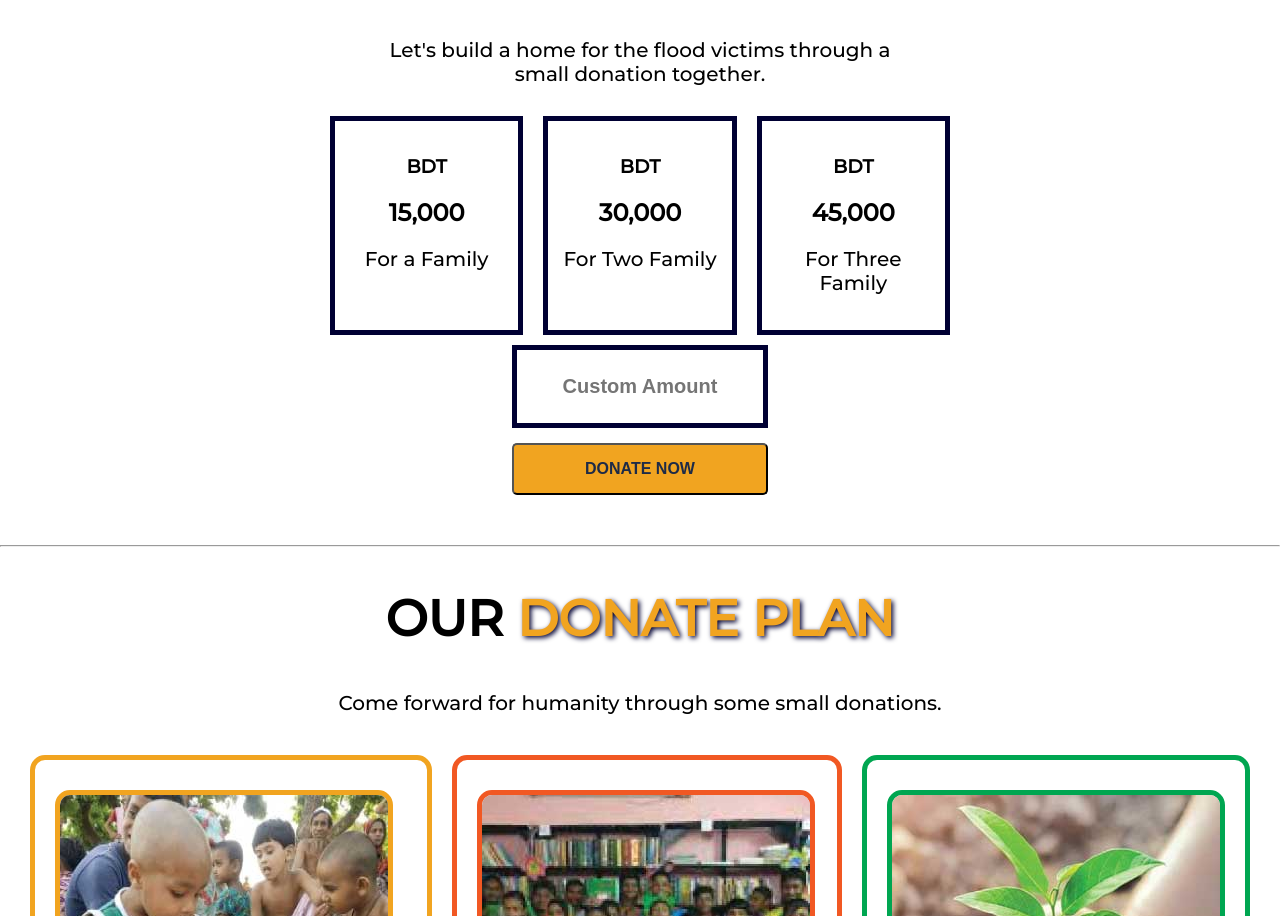
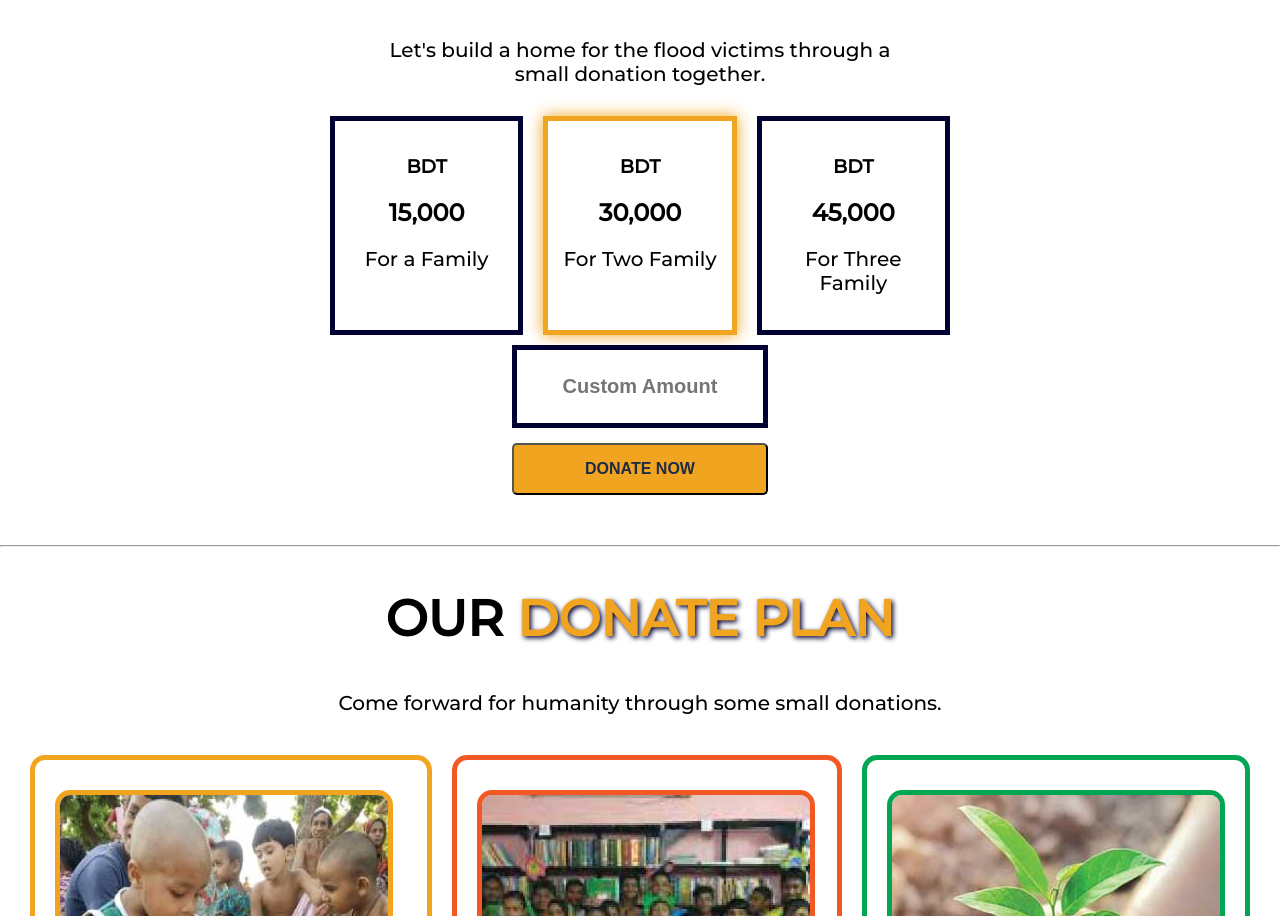
Before and after one commit to Mokshadul8/pHero-charity, a plain HTML site: page index.html in a window 1280 px wide. Shown: the part 826-1742 px from the top of the page. Drawn offline with Linux system fonts and the light colour scheme.

Commit message:
popular box  donate adding

```diff
--- a/index.html
+++ b/index.html
@@ -36,7 +36,7 @@
             <p>For a Family</p>
         </div>
 
-        <div class="donate-amount-box">
+        <div class="donate-amount-box-popular">
             <h3>BDT</h3>
             <h2>30,000</h2>
             <p>For Two Family</p>
--- a/style.css
+++ b/style.css
@@ -76,7 +76,20 @@ p{
 
 .donate-amount-box:hover{
     box-shadow: 0px 0px 25px #000033;
+}
 
+.donate-amount-box-popular{
+        text-align: center;
+        width: 25%;
+        border: solid 5px #f1a420;
+        cursor: pointer;
+        padding: 15px;
+        margin: 10px;
+        box-shadow: 0px 0px 15px #f1a420;
+    }
+
+.donate-amount-box-popular:hover{
+        box-shadow: 0px 0px 25px #000033;
 }
 
 .donate-container{
```
